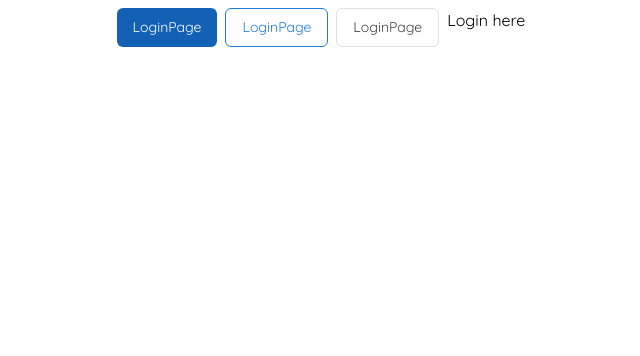
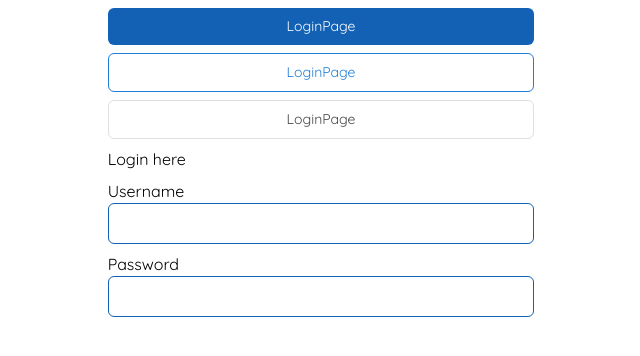
Before and after one commit to rennyka-107/Rennyka2024ReactJsTemplate, a React (Vite) app: page /login in a window 1280 px wide. Shown: the top 356 px of the page, without its empty margins (319-959 px from the left). Built offline with nearby package versions, Linux system fonts and the light colour scheme.

Commit message:
add input base

```diff
--- /dev/null
+++ b/src/components/Form/BaseInput.tsx
@@ -0,0 +1,16 @@
+import React from 'react'
+
+type Props = {
+    label?: string
+}
+
+const BaseInput = ({label}: Props) => {
+  return (
+    <div className='w-full flex flex-col'>
+        {label && <label>{label}</label>}
+        <input className='rounded-radius-6 text-size-base outline-none border border-denim-600 py-[9px] pl-4 pr-[6px]' />
+    </div>
+  )
+}
+
+export default BaseInput
--- a/src/pages/authenticate/login.tsx
+++ b/src/pages/authenticate/login.tsx
@@ -1,14 +1,17 @@
 import BaseButton from "@/components/Button";
+import BaseInput from "@/components/Form/BaseInput";
 
 type Props = {};
 
 const LoginPage = (props: Props) => {
   return (
-    <div className="flex justify-center w-full gap-2 py-2">
+    <div className="flex flex-col justify-center w-1/3 mx-auto gap-2 py-2">
       <BaseButton title="LoginPage" />
       <BaseButton uiType="secondary" title="LoginPage" />
       <BaseButton uiType="white" title="LoginPage" />
       Login here
+      <BaseInput label="Username" />
+      <BaseInput label="Password" />
     </div>
   );
 };
--- a/tailwind.config.js
+++ b/tailwind.config.js
@@ -62,6 +62,11 @@ export default {
       },
       boxShadow: {
         'white-sm': '0px 4px 4px 0px rgba(0, 0, 0, 0.05)'
+      },
+      fontSize: {
+        'size-base': '14px',
+        'size-medium': '15px',
+        'size-large': '16px'
       }
 
     },
```
